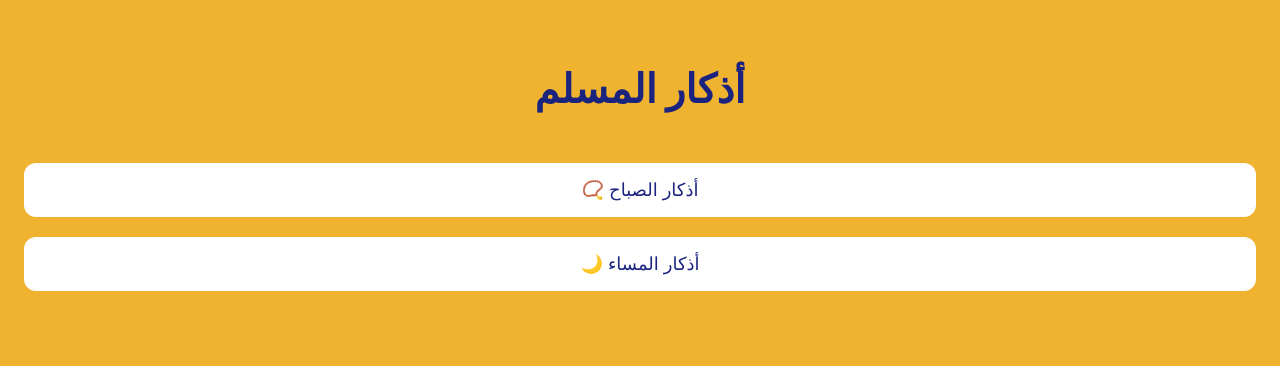
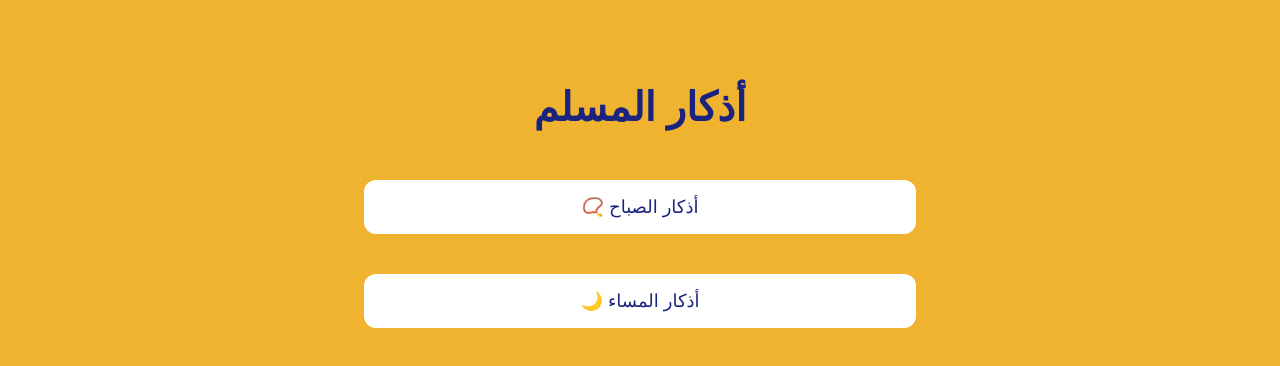
Before and after one commit to om909ar/my-app, a React (Create React App) app: page / in a window 1280 px wide. Shown: the top 366 px of the page. Built offline with nearby package versions, Linux system fonts and the light colour scheme; the HTML template or start-up script is replaced by a standard one.

Commit message:
Update index.css

```diff
--- a/index.css
+++ b/index.css
@@ -1,13 +1,57 @@
-body {
+/* التأكد من تنسيق الصفحة بشكل جيد */
+* {
   margin: 0;
-  font-family: -apple-system, BlinkMacSystemFont, 'Segoe UI', 'Roboto', 'Oxygen',
-    'Ubuntu', 'Cantarell', 'Fira Sans', 'Droid Sans', 'Helvetica Neue',
-    sans-serif;
-  -webkit-font-smoothing: antialiased;
-  -moz-osx-font-smoothing: grayscale;
+  padding: 0;
+  box-sizing: border-box;
 }
 
-code {
-  font-family: source-code-pro, Menlo, Monaco, Consolas, 'Courier New',
-    monospace;
+body {
+  font-family: 'Arial', sans-serif;
+  background-color: #f0b330;  /* الخلفية */
+  text-align: center;
+  padding: 20px;
 }
+
+.container {
+  max-width: 600px;
+  margin: 0 auto;
+}
+
+.title {
+  font-size: 40px;
+  font-weight: bold;
+  color: #1A237E;  /* اللون الأزرق */
+  margin-top: 40px;
+  margin-bottom: 50px;
+}
+
+.buttonsWrapper {
+  display: flex;
+  flex-direction: column;
+  gap: 20px;
+}
+
+.cardButton {
+  background-color: #ffffff;
+  padding: 16px;
+  border-radius: 12px;
+  font-size: 18px;
+  color: #1A237E;
+  border: none;
+  cursor: pointer;
+  width: 100%;
+}
+
+.cardButton:hover {
+  background-color: #1A237E;
+  color: white;
+}
+
+.azkar {
+  font-size: 18px;
+  color: #000;
+  margin-top: 20px;
+  text-align: right;
+  line-height: 28px;
+  writing-direction: rtl;  /* النص من اليمين لليسار */
+}
```
